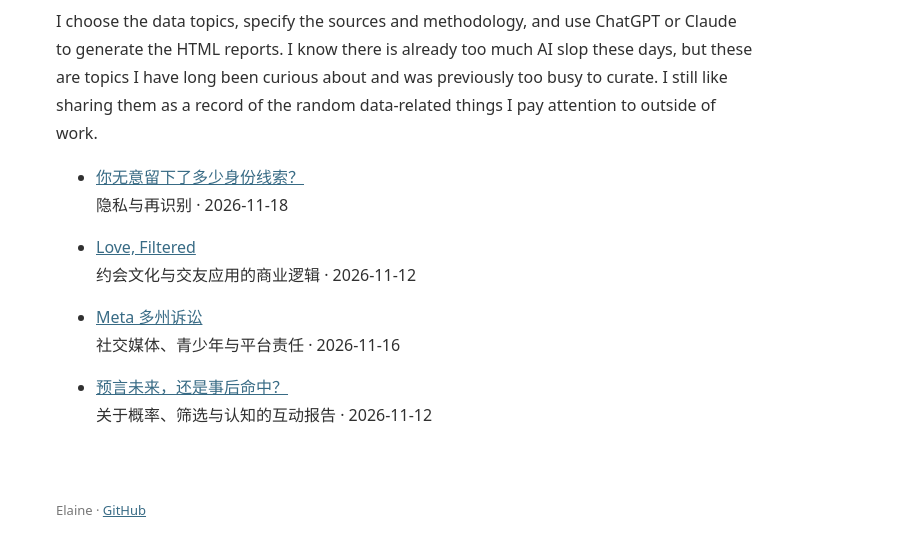
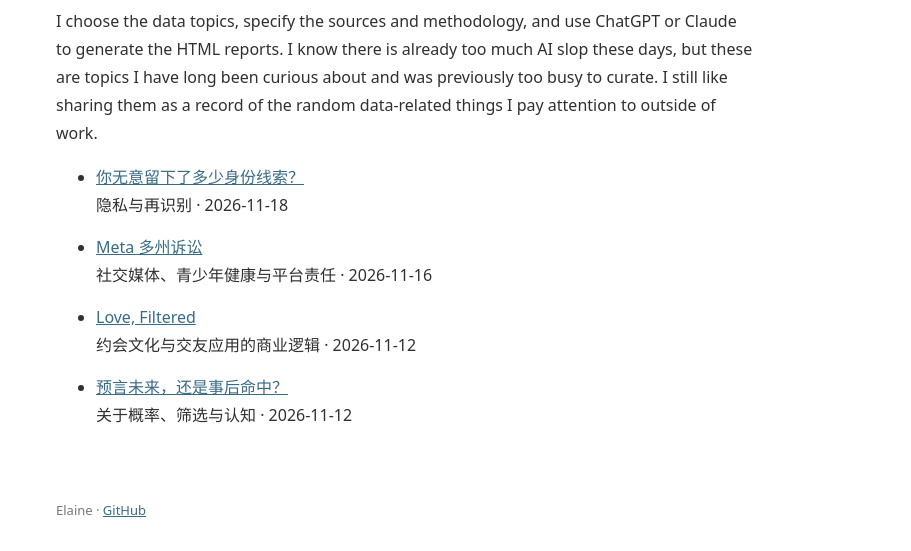
Before and after one commit to Elaineyex/Elaineyex.github.io, a plain HTML site: page index.html in a window 1280 px wide. Shown: the part 471-1022 px from the top of the page, without its empty margins (184-1095 px from the left). Drawn offline with Linux system fonts and the light colour scheme.

Commit message:
Order posts by date

```diff
--- a/index.html
+++ b/index.html
@@ -13,8 +13,8 @@ body{margin:0;color:#303030;background:#fff;font-family:system-ui,-apple-system,
 <main><section id="about"><div class="intro"><h1>Elaine (she/they)</h1><p>I enjoy statistics and the process of turning complex problems into hypotheses that can be explored and tested with data.</p><p>I have a Master's degree in Health Data Science and a Bachelor's degree in Statistical &amp; Data Sciences and Psychology.</p></div><img src="portrait-updated.png" alt="Illustration of Elaine holding a mug" width="220" height="220"></section>
 <section id="reports"><h2>Random Social Media Posts</h2><p>I choose the data topics, specify the sources and methodology, and use ChatGPT or Claude to generate the HTML reports. I know there is already too much AI slop these days, but these are topics I have long been curious about and was previously too busy to curate. I still like sharing them as a record of the random data-related things I pay attention to outside of work.</p><ul>
 <li><a href="reports/privacy_social_cards_v7.html">你无意留下了多少身份线索？</a><span>隐私与再识别 · <time datetime="2026-11-18">2026-11-18</time></span></li>
+<li><a href="reports/meta_multistate_vertical_report.html">Meta 多州诉讼</a><span>社交媒体、青少年健康与平台责任 · <time datetime="2026-11-16">2026-11-16</time></span></li>
 <li><a href="reports/dating_app_business_report.html">Love, Filtered</a><span>约会文化与交友应用的商业逻辑 · <time datetime="2026-11-12">2026-11-12</time></span></li>
-<li><a href="reports/meta_multistate_vertical_report.html">Meta 多州诉讼</a><span>社交媒体、青少年与平台责任 · <time datetime="2026-11-16">2026-11-16</time></span></li>
-<li><a href="reports/%E9%A2%84%E8%A8%80%E6%9C%AA%E6%9D%A5%E7%9A%84%E7%BB%9F%E8%AE%A1%E5%AD%A6%E9%99%B7%E9%98%B1%20%282%29.html">预言未来，还是事后命中？</a><span>关于概率、筛选与认知的互动报告 · <time datetime="2026-11-12">2026-11-12</time></span></li>
+<li><a href="reports/%E9%A2%84%E8%A8%80%E6%9C%AA%E6%9D%A5%E7%9A%84%E7%BB%9F%E8%AE%A1%E5%AD%A6%E9%99%B7%E9%98%B1%20%282%29.html">预言未来，还是事后命中？</a><span>关于概率、筛选与认知 · <time datetime="2026-11-12">2026-11-12</time></span></li>
 </ul></section></main><footer>Elaine · <a href="https://github.com/Elaineyex">GitHub</a></footer>
 </body></html>
```
